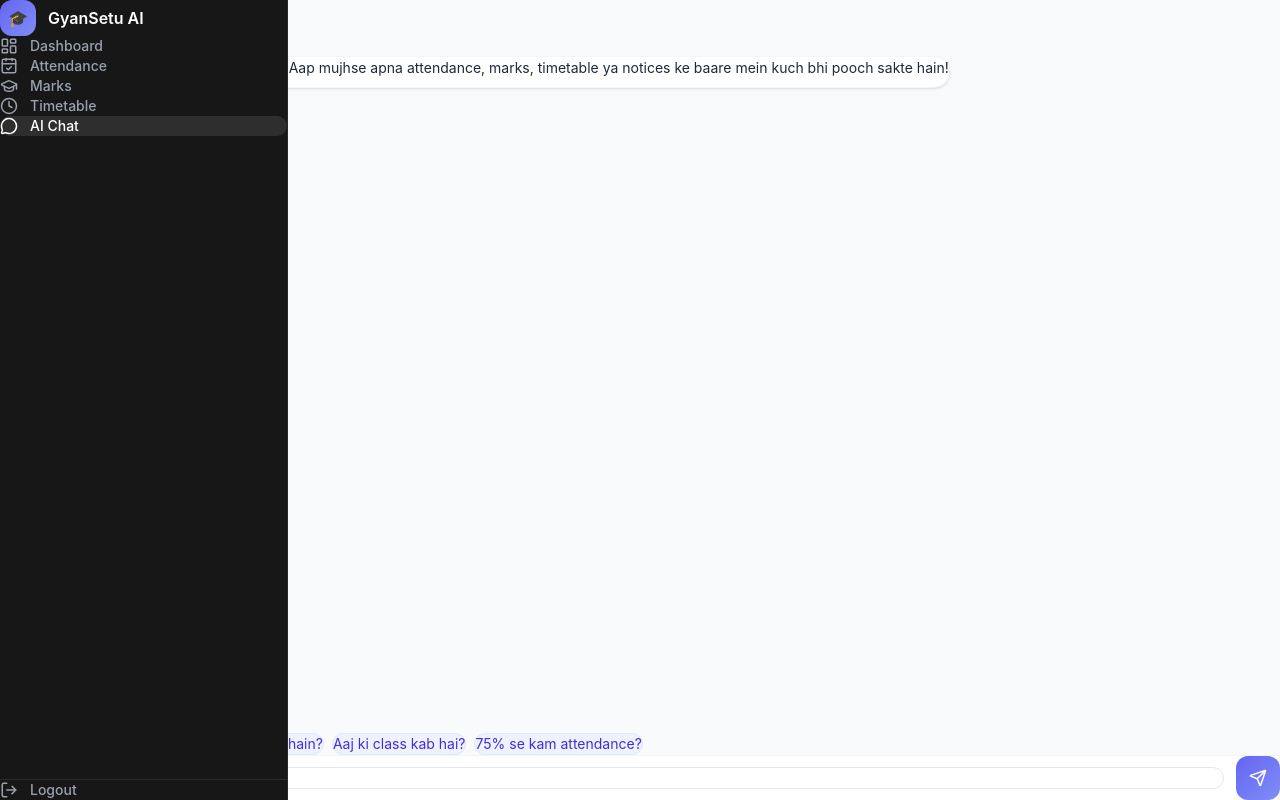
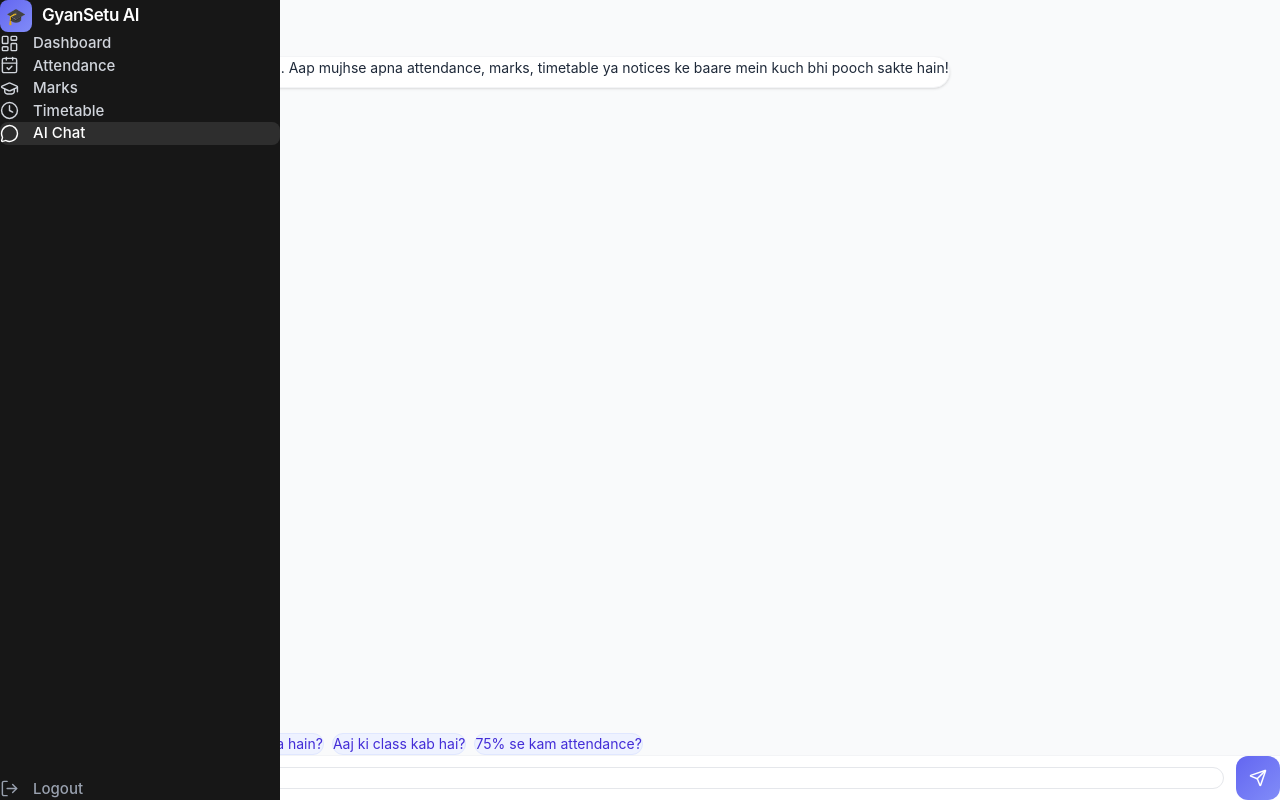
Before and after one commit to Rohitraj45592/gyansetu-ai, a Next.js app in the folder frontend/: page /chat in a window 1280 px wide. Built offline with nearby package versions, Linux system fonts and the light colour scheme; sample sign-in values are in the browser's storage.

Commit message:
Fix chat header spacing

```diff
--- a/frontend/components/Sidebar.tsx
+++ b/frontend/components/Sidebar.tsx
@@ -59,49 +59,50 @@ export default function Sidebar() {
       {/* Sidebar */}
       <aside
         className={`
-          fixed top-0 left-0 h-full w-72 bg-[#171717] border-r border-[#2a2a2a]
+          fixed top-0 left-0 h-full w-[280px] bg-[#171717]
           flex flex-col z-50
           transform transition-transform duration-300 ease-in-out
           lg:translate-x-0
           ${open ? 'translate-x-0' : '-translate-x-full'}
         `}>
 
-        <div className="px-5 py-5 flex items-center justify-between">
-          <div className="flex items-center gap-3">
-            <div className="w-9 h-9 rounded-xl flex items-center justify-center flex-shrink-0"
-              style={{ background: 'linear-gradient(135deg, #6366f1, #818cf8)' }}>
-              <span className="text-base">🎓</span>
-            </div>
-            <span className="font-semibold text-white">GyanSetu AI</span>
+        {/* Brand */}
+        <div className="flex items-center gap-2.5 px-5 pt-6 pb-8">
+          <div className="w-8 h-8 rounded-lg flex items-center justify-center flex-shrink-0"
+            style={{ background: 'linear-gradient(135deg, #6366f1, #818cf8)' }}>
+            <span className="text-base">🎓</span>
           </div>
+          <span className="text-[17px] font-semibold text-white tracking-tight">GyanSetu AI</span>
           <button
             onClick={() => setOpen(false)}
-            className="lg:hidden p-1.5 rounded-lg text-gray-400 hover:text-white hover:bg-white/5">
+            className="lg:hidden ml-auto p-1.5 rounded-lg text-gray-500 hover:text-white hover:bg-white/5">
             <PanelLeft size={18} />
           </button>
         </div>
 
-        <nav className="flex-1 px-3 pt-2 space-y-0.5 overflow-y-auto">
+        {/* Nav */}
+        <nav className="flex-1 px-3 space-y-1">
           {navItems.map((item) => (
             <button
               key={item.label}
               onClick={() => handleNav(item.path)}
-              className={`w-full flex items-center gap-3 px-3 py-2.5 rounded-xl text-sm font-medium transition-all ${
+              className={`w-full flex items-center gap-3.5 px-3 py-2.5 rounded-lg text-[15px] font-medium transition-colors ${
                 pathname === item.path
                   ? 'bg-white/10 text-white'
-                  : 'text-gray-400 hover:bg-white/5 hover:text-white'
+                  : 'text-gray-300 hover:bg-white/5 hover:text-white'
               }`}>
-              <item.icon size={18} />
+              <item.icon size={19} strokeWidth={1.8} className="flex-shrink-0" />
               {item.label}
             </button>
           ))}
         </nav>
 
-        <div className="px-3 py-4 mx-3 mb-3 border-t border-[#2a2a2a]">
+        {/* Footer */}
+        <div className="px-3 pb-5">
           <button
             onClick={handleLogout}
-            className="w-full flex items-center gap-3 px-3 py-2.5 rounded-xl text-sm font-medium text-gray-400 hover:bg-red-500/10 hover:text-red-400 transition-all -mx-3">
-            <LogOut size={18} />
+            className="w-full flex items-center gap-3.5 px-3 py-2.5 rounded-lg text-[15px] font-medium text-gray-400 hover:bg-white/5 hover:text-red-400 transition-colors">
+            <LogOut size={19} strokeWidth={1.8} className="flex-shrink-0" />
             Logout
           </button>
         </div>
```
